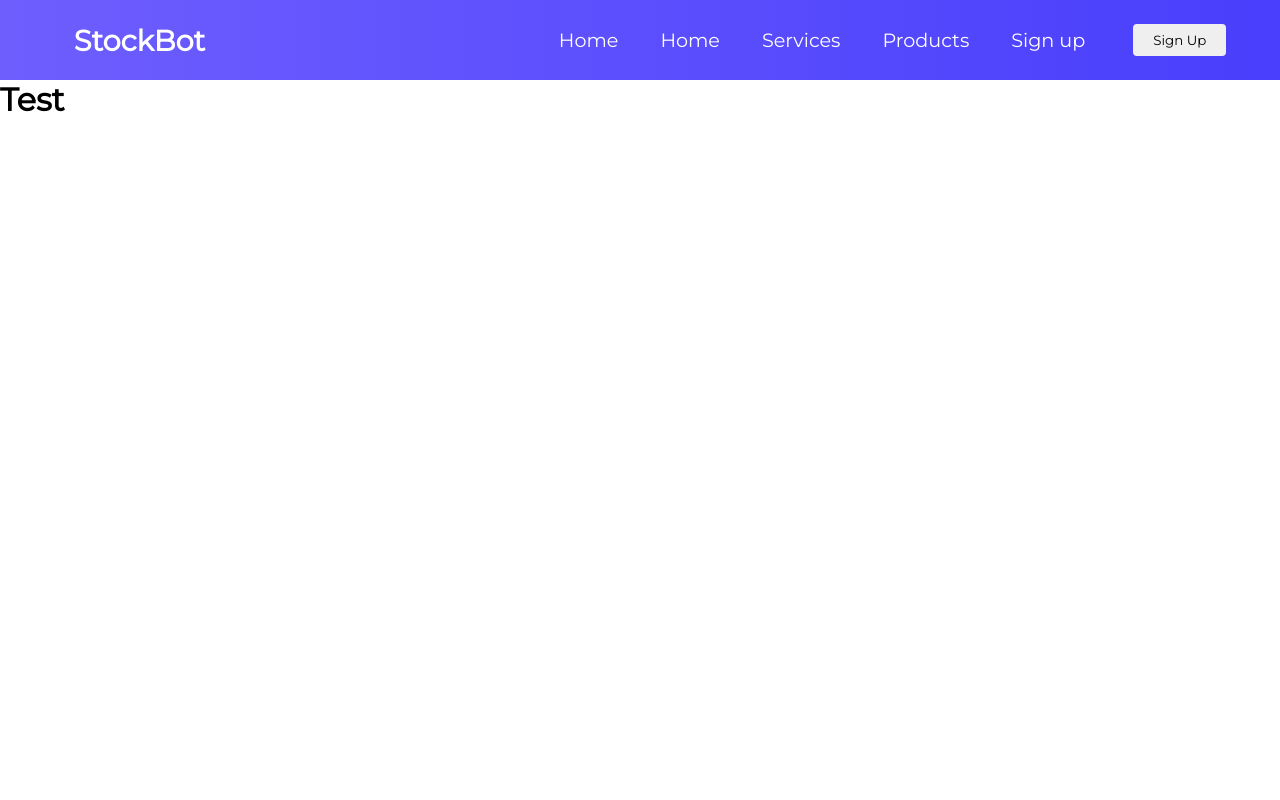
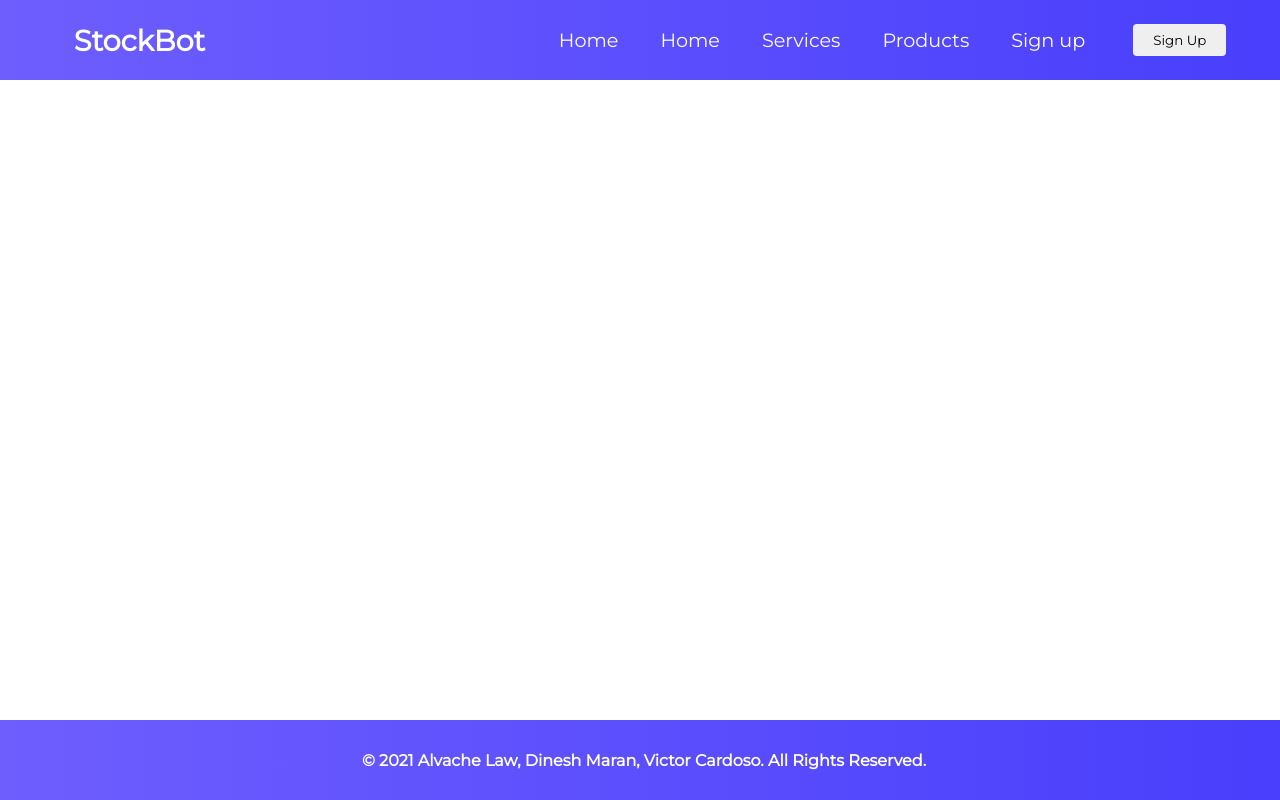
Before and after one commit to cardosovictorr/React_StockBot_AdvancedStudio_2, a React (Create React App) app: page / in a window 1280 px wide. Built offline with nearby package versions, Linux system fonts and the light colour scheme.

Commit message:
Footer now in place

```diff
--- a/src/components/Footer/Footer.css
+++ b/src/components/Footer/Footer.css
@@ -0,0 +1,24 @@
+.FooterItems{
+    background: linear-gradient(90deg,rgb(110,94,254) 0%, rgba(73,63,252,1)100%);
+    height: 80px;
+    display: flex;
+    justify-content: center;
+    align-items: center;
+    font-size: 1.2rem;
+    position: absolute;
+    left:0;
+    right:0;
+    bottom: 0;
+}
+
+.Font{
+    margin-left: 0.5rem;
+    font-size: 1.0rem;
+    color: #fff;
+}
+
+@media screen and (max-width: 960px){
+    .FooterItems{
+
+    }
+}
--- a/src/components/Footer/Footer.js
+++ b/src/components/Footer/Footer.js
@@ -1,5 +1,5 @@
 import React, { Component } from 'react';
-
+import './Footer.css'
 
 class Footer extends Component {
 
@@ -9,8 +9,10 @@ class Footer extends Component {
 
         return (
             <div>
+            <nav className="FooterItems">
+                <h1 className="Font">© 2021 Alvache Law, Dinesh Maran, Victor Cardoso. All Rights Reserved.</h1>
 
-                <h1>Test</h1>
+            </nav>
             </div>
 
 
```
